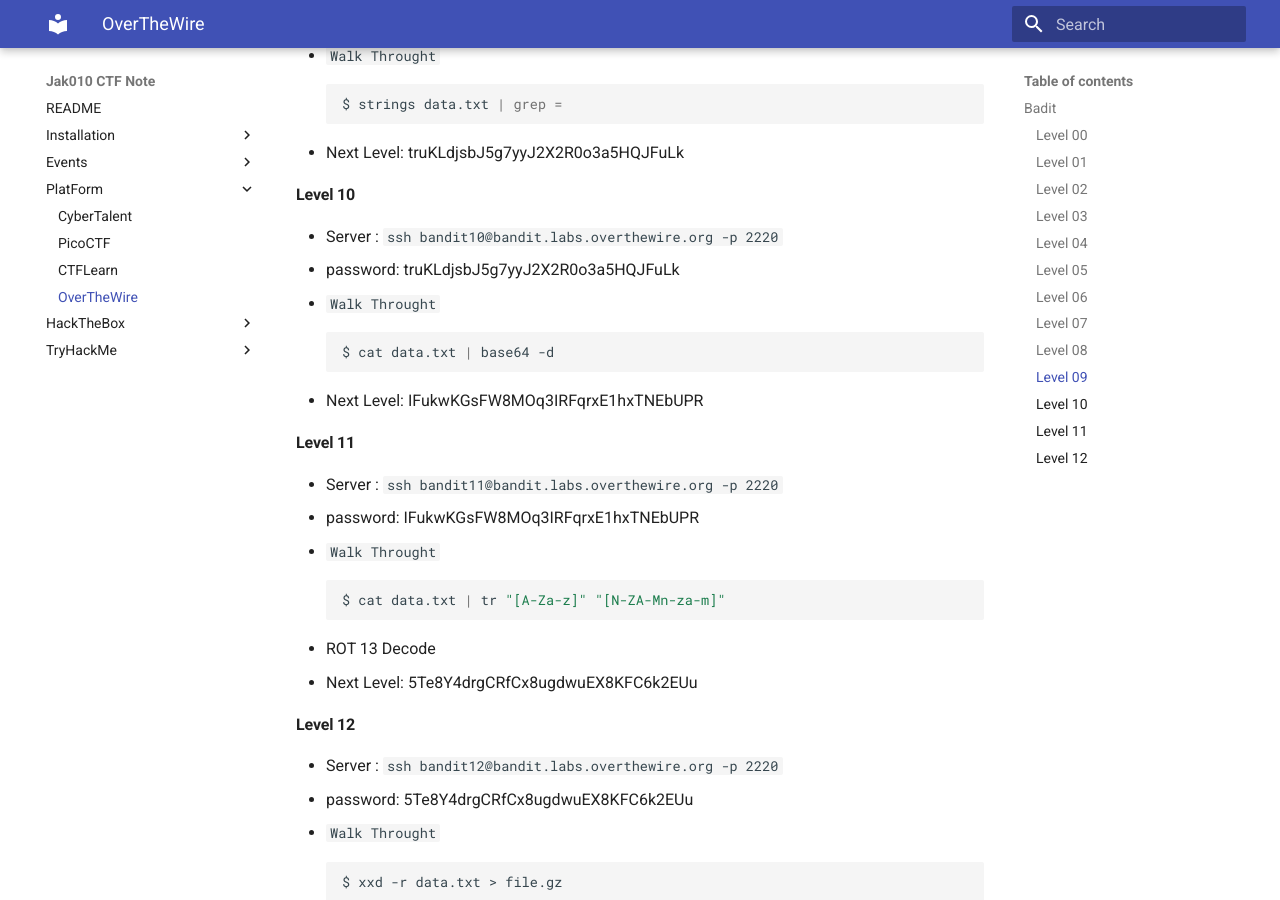
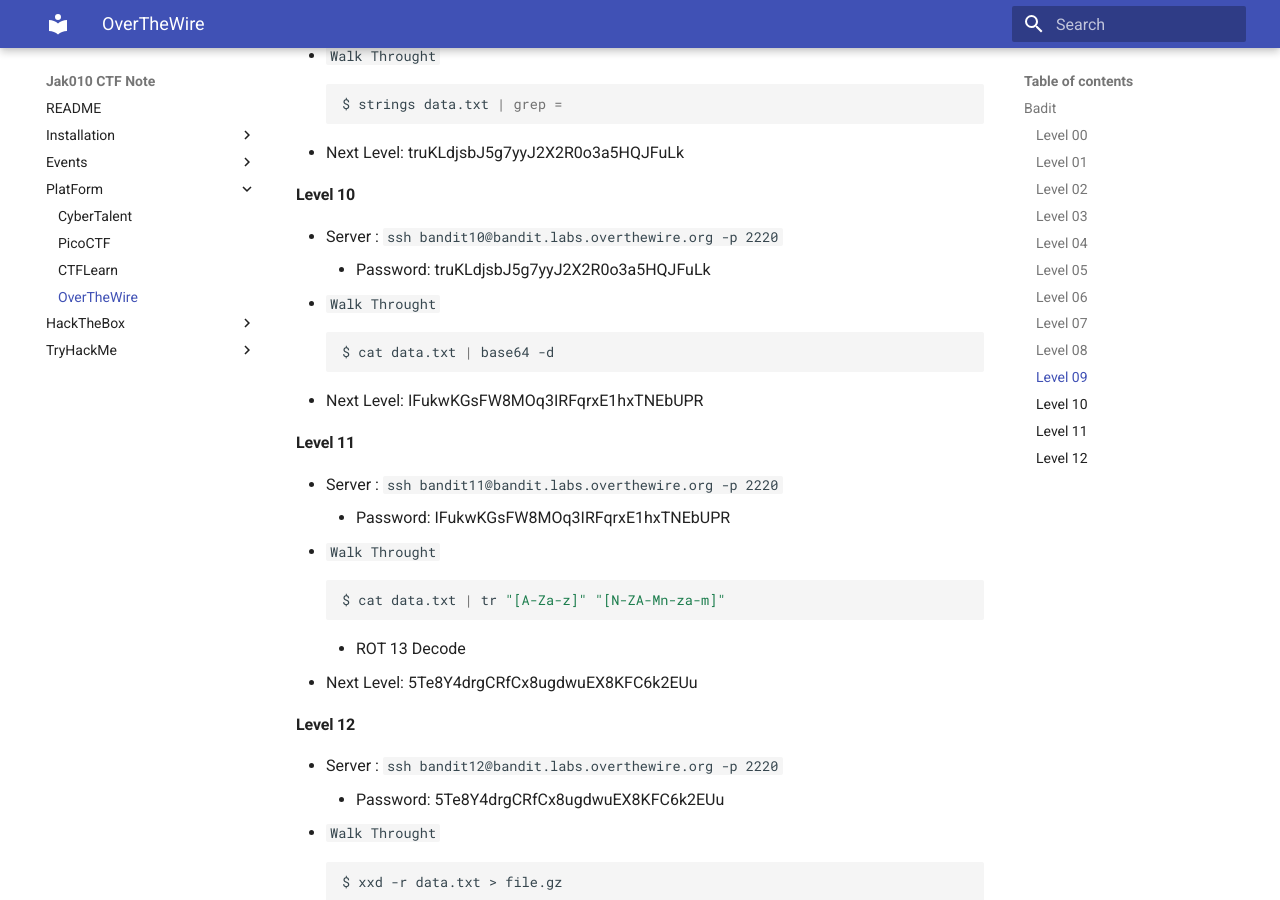
Before and after one commit to jak010/cyberNote, an MkDocs documentation site: the page built from docs/platform/overthewire.md, in a window 1280 px wide and 900 px high, scrolled down 2817 px. Built offline with MkDocs 1.6.1 and Material for MkDocs 9.7.7, drawn with Linux system fonts in a browser that asks for light colours.

Commit message:
ReDeploy overthewire.md : Bandit ~ 12

````diff
--- a/docs/platform/overthewire.md
+++ b/docs/platform/overthewire.md
@@ -74,7 +74,7 @@
 
 #### Level 07
   - Server : `ssh bandit7@bandit.labs.overthewire.org -p 2220`
- 	- password: UmHadQclWmgdLOKQ3YNgjWxGoRMb5luK
+ 	  - password: UmHadQclWmgdLOKQ3YNgjWxGoRMb5luK
  - `Walk Throught`
  	```sh
  	$ cat data.txt | grep "millionth"
@@ -85,7 +85,7 @@
 
 #### Level 08
   - Server : `ssh bandit8@bandit.labs.overthewire.org -p 2220`
-  - password: UmHadQclWmgdLOKQ3YNgjWxGoRMb5luK
+    - password: UmHadQclWmgdLOKQ3YNgjWxGoRMb5luK
  - `Walk Throught`
   ```sh
   $ cat data.txt | sort | uniq -c | more
@@ -96,7 +96,7 @@
 
 #### Level 09
   - Server : `ssh bandit9@bandit.labs.overthewire.org -p 2220`
-  - password: UsvVyFSfZZWbi6wgC7dAFyFuR6jQQUhR
+    - password: UsvVyFSfZZWbi6wgC7dAFyFuR6jQQUhR
  - `Walk Throught`
   ```sh
   $ strings data.txt | grep =
@@ -106,7 +106,7 @@
 
 #### Level 10
   - Server : `ssh bandit10@bandit.labs.overthewire.org -p 2220`
-  - password: truKLdjsbJ5g7yyJ2X2R0o3a5HQJFuLk
+    - Password: truKLdjsbJ5g7yyJ2X2R0o3a5HQJFuLk
  - `Walk Throught`
   ```sh
   $ cat data.txt | base64 -d
@@ -115,23 +115,23 @@
 
 #### Level 11
   - Server : `ssh bandit11@bandit.labs.overthewire.org -p 2220`
-  - password: IFukwKGsFW8MOq3IRFqrxE1hxTNEbUPR
+    - Password: IFukwKGsFW8MOq3IRFqrxE1hxTNEbUPR
  - `Walk Throught`
   ```sh
   $ cat data.txt | tr "[A-Za-z]" "[N-ZA-Mn-za-m]"
   ```
-  - ROT 13 Decode
+    - ROT 13 Decode
  - Next Level: 5Te8Y4drgCRfCx8ugdwuEX8KFC6k2EUu
 
 
 #### Level 12
   - Server : `ssh bandit12@bandit.labs.overthewire.org -p 2220`
-  - password: 5Te8Y4drgCRfCx8ugdwuEX8KFC6k2EUu
- - `Walk Throught`
-  ```sh
-  $ xxd -r data.txt > file.gz
-  ```
-  - gzip -d
-  - bzip2 -d
-  - tar xvf
+    - Password: 5Te8Y4drgCRfCx8ugdwuEX8KFC6k2EUu
+  - `Walk Throught`
+   ```sh
+   $ xxd -r data.txt > file.gz
+   ```
+    - gzip -d
+    - bzip2 -d
+    - tar xvf
  - Next Level: 8ZjyCRiBWFYkneahHwxCv3wb2a1ORpYL
````
